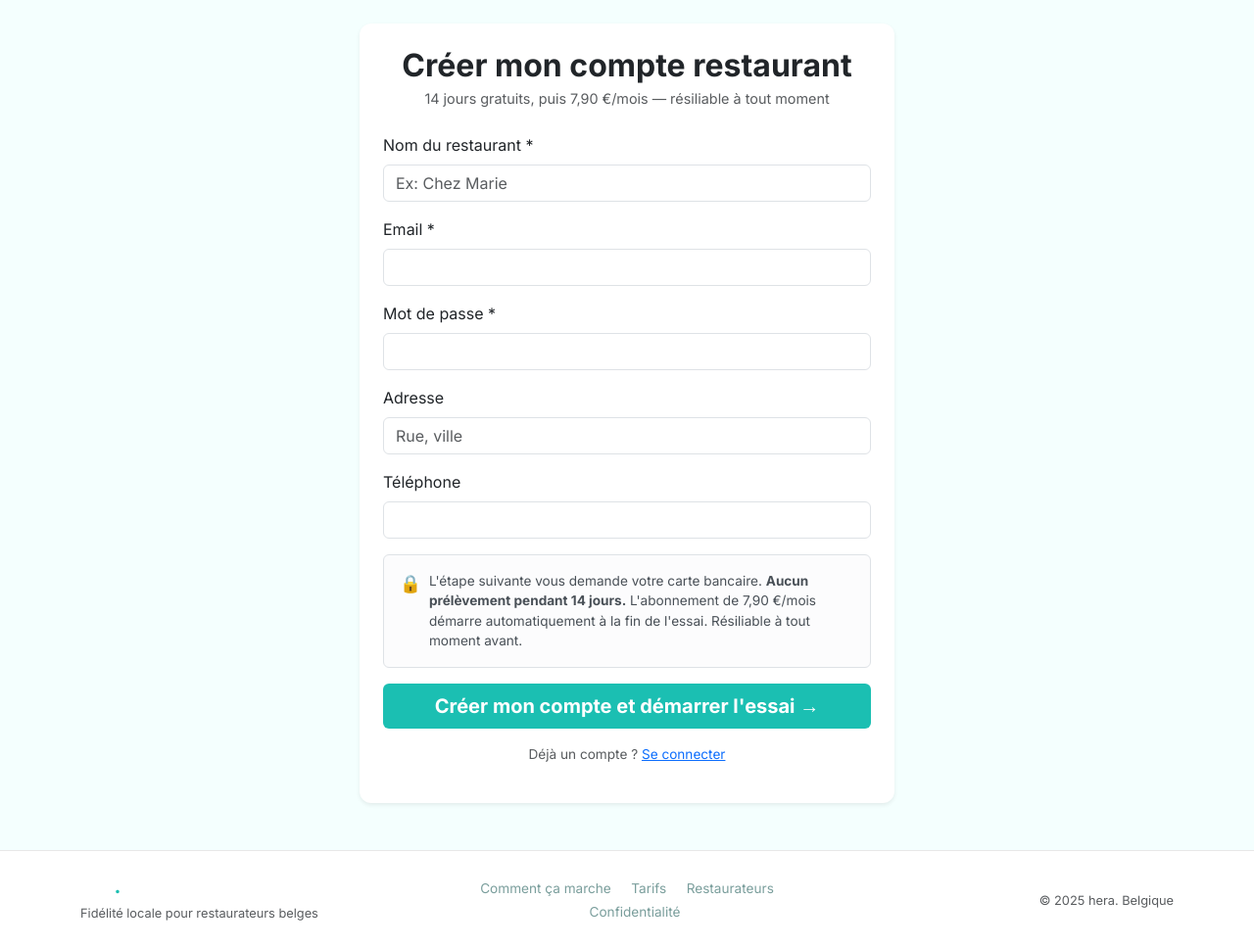
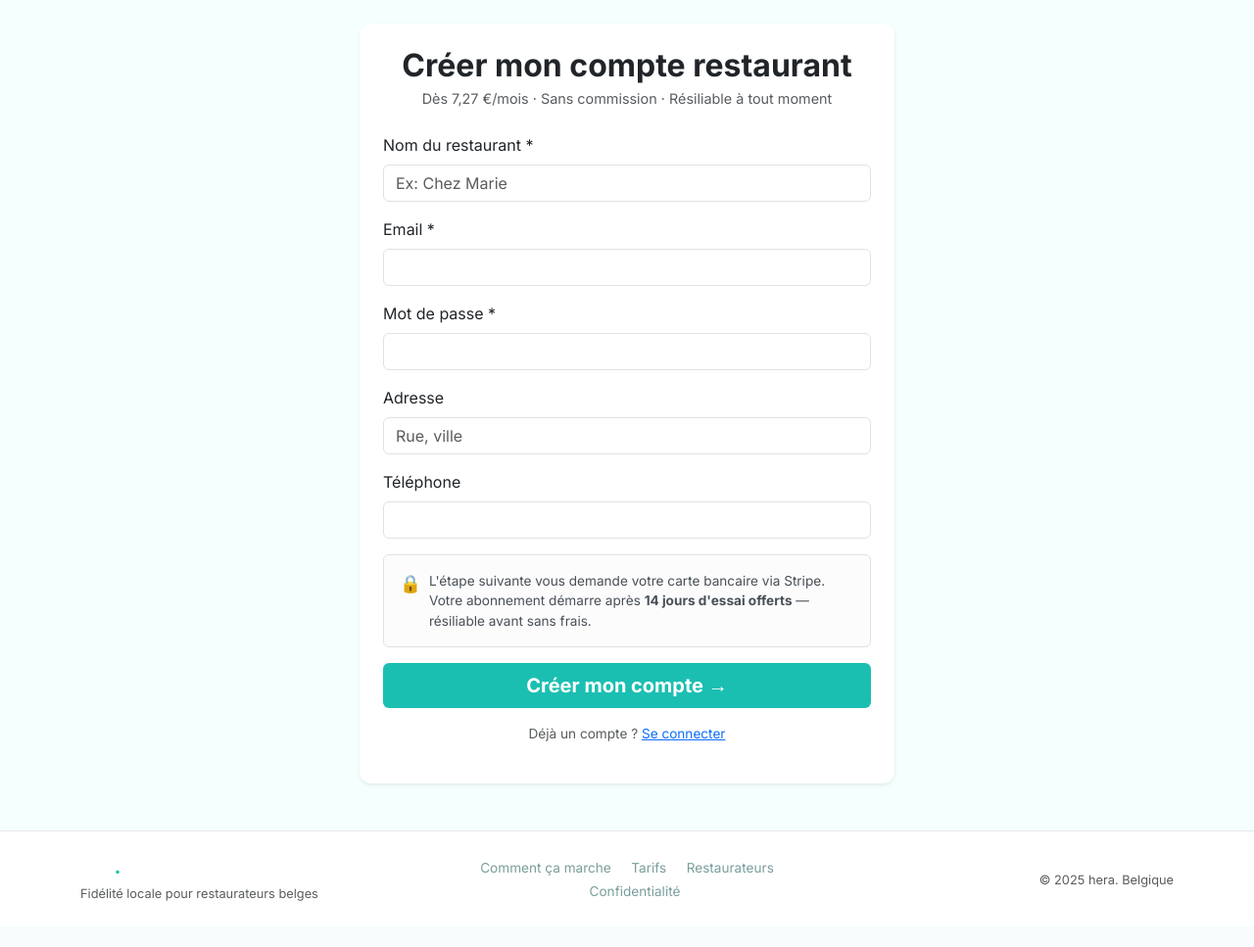
Before and after one commit to krs12k/Hera, a Flask app: page /inscription in a window 1280 px wide. Shown: the part 74-1041 px from the top of the page at 98% size. After the commit the page ends 994 px from the top, so only its background shows below. Run offline with Flask 3, Linux system fonts and the light colour scheme; some libraries are stand-ins or nearby versions.

Commit message:
Mise en avant des plans payants, essai en mention discrete
- CTAs : 'Demarrer maintenant - des 7,90/mois' au lieu de 'Essayer gratuitement'
- Tarifs/choisir_plan : boutons 'Choisir ce plan' au lieu de 'Demarrer l'essai'
- Essai 14j toujours present mais en note secondaire turquoise
- Register : sous-titre axe prix, notice carte plus concise

Co-Authored-By: Claude Sonnet 4.6 <noreply@anthropic.com>

```diff
--- a/templates/auth/register.html
+++ b/templates/auth/register.html
@@ -8,7 +8,7 @@
             <div class="card-body p-4">
                 <h2 class="mb-1 text-center fw-bold">Créer mon compte restaurant</h2>
                 <p class="text-center text-muted mb-4" style="font-size:0.9rem">
-                    14 jours gratuits, puis 7,90 €/mois — résiliable à tout moment
+                    Dès 7,27 €/mois · Sans commission · Résiliable à tout moment
                 </p>
 
                 {% with messages = get_flashed_messages(with_categories=true) %}
@@ -44,15 +44,13 @@
                     <div class="alert alert-light border mb-3 d-flex gap-2 align-items-start" style="font-size:0.85rem">
                         <span style="font-size:1.1rem">🔒</span>
                         <span>
-                            L'étape suivante vous demande votre carte bancaire.
-                            <strong>Aucun prélèvement pendant 14 jours.</strong>
-                            L'abonnement de 7,90 €/mois démarre automatiquement à la fin de l'essai.
-                            Résiliable à tout moment avant.
+                            L'étape suivante vous demande votre carte bancaire via Stripe.
+                            Votre abonnement démarre après <strong>14 jours d'essai offerts</strong> — résiliable avant sans frais.
                         </span>
                     </div>
 
                     <button type="submit" class="btn hera-btn-gold btn-lg w-100 fw-bold">
-                        Créer mon compte et démarrer l'essai →
+                        Créer mon compte →
                     </button>
                 </form>
                 <p class="text-center mt-3 text-muted" style="font-size:0.85rem">
--- a/templates/comment_ca_marche.html
+++ b/templates/comment_ca_marche.html
@@ -197,9 +197,9 @@
 <!-- CTA -->
 <div class="text-center rounded-4 p-5 mb-4" style="background:linear-gradient(135deg,#1BBFB2,#13998E);color:#fff">
     <h2 class="fw-bold">Prêt à démarrer ?</h2>
-    <p class="mt-2 mb-4" style="opacity:0.9">14 jours gratuits · Carte requise · 0 € prélevé avant la fin d'essai</p>
+    <p class="mt-2 mb-4" style="opacity:0.9">Dès 7,27 €/mois · Sans commission · Résiliable à tout moment</p>
     <a href="{{ url_for('register') }}" class="btn btn-light btn-lg px-5 fw-bold" style="color:var(--turquoise)">
-        Créer mon compte gratuitement
+        Créer mon compte
     </a>
 </div>
 
```
Also changed, not shown: templates/choisir_plan.html (+5 -4 lines), templates/index.html (+4 -4 lines), templates/tarifs.html (+5 -5 lines).
